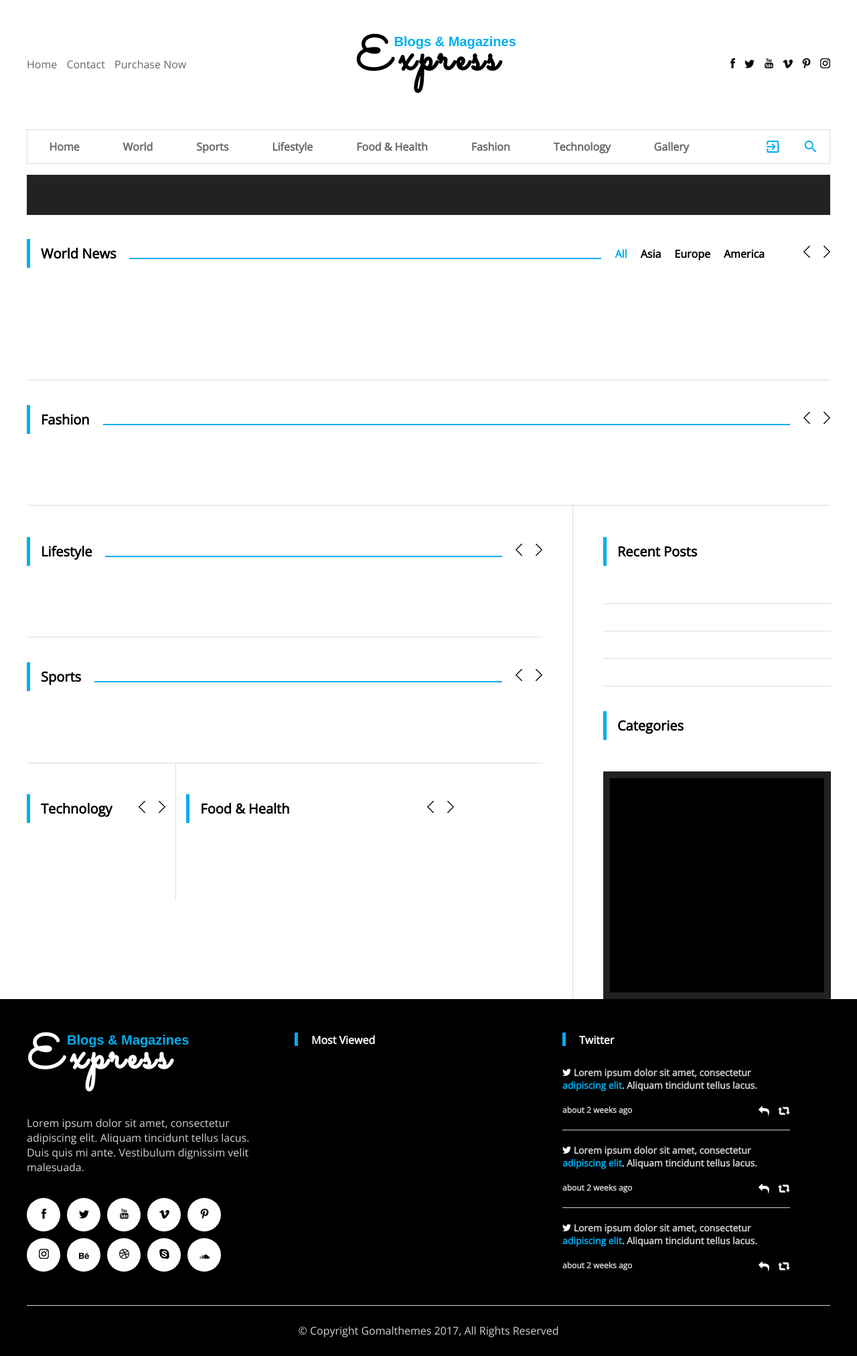
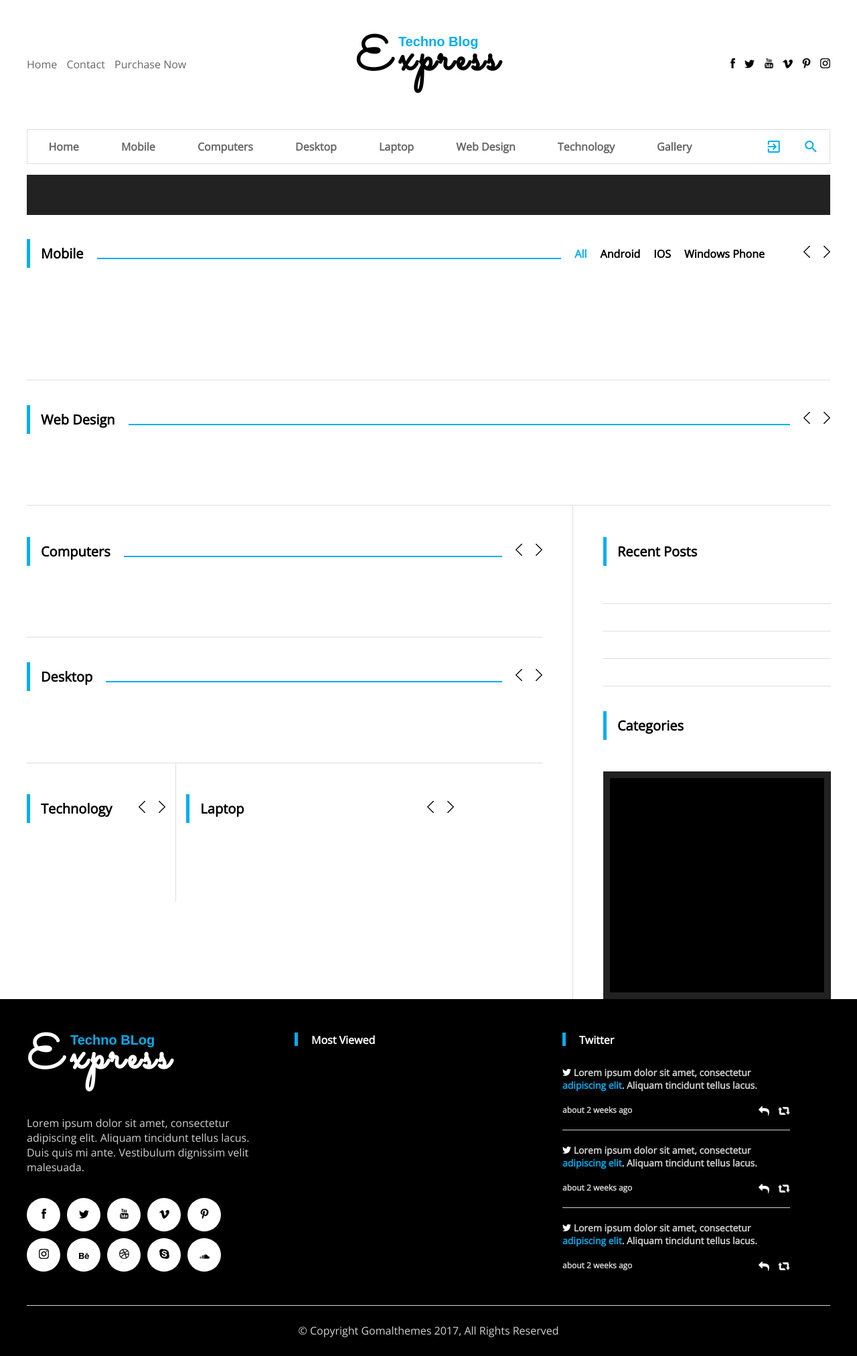
Before and after one commit to 51MQN/TechnoBlog, a PHP site: page / in a window 1280 px wide. Shown: the whole page at 67% size. Run offline with PHP 8.4, Linux system fonts and the light colour scheme; data that the repository does not hold is empty.

Commit message:
redone for techno blog

```diff
--- a/admin/views/layout.php
+++ b/admin/views/layout.php
@@ -2,7 +2,7 @@
 <html lang="en">
 <head>
     <meta name="viewport" content="width=device-width, initial-scale=1">
-    <title>Express Blogs & Magazines</title>
+    <title>Express Techno Blog</title>
     <!-- Bootstrap core CSS -->
     <link rel="stylesheet" href="https://maxcdn.bootstrapcdn.com/bootstrap/4.1.0/css/bootstrap.min.css">
     <link href="https://fonts.googleapis.com/icon?family=Material+Icons" rel="stylesheet">
--- a/admin/views/pages/pagination.php
+++ b/admin/views/pages/pagination.php
@@ -20,7 +20,7 @@ if ($lastpage > 1) {
     } elseif ($lastpage > 5 + ($adjacents * 2)) //enough pages to hide some
     {
 //close to beginning; only hide later pages
-        if ($pageNum < 1 + ($adjacents * 2)) {
+        if ($pageNum < 2 + ($adjacents * 2)) {
             for ($counter = 1; $counter < 4 + ($adjacents * 2); $counter++) {
                 if ($counter == $pageNum) {
                     $pagination .= "<li class=\"page-item active\"><a href='' class='page-link'>$counter</a></li>";
--- a/public/css/category.css
+++ b/public/css/category.css
@@ -105,7 +105,7 @@ a {
     font-family: 'Open Sans Bold', sans-serif;
     text-align: center;
     font-size: 15px;
-    margin: -35px 0 -80px 40px;
+    margin: -35px 0 -80px 48px;
     order: -1;
 }
 
@@ -772,7 +772,7 @@ footer ul {
 }
 
 .footer-info .logo .logo-blog {
-    margin: 0px 0 -25px 40px;
+    margin: 0px 0 -25px 48px;
 }
 
 .footer-info p {
--- a/public/css/index.css
+++ b/public/css/index.css
@@ -118,7 +118,7 @@ a {
     font-family: 'Open Sans Bold', sans-serif;
     text-align: center;
     font-size: 20px;
-    margin: 0px 0 -35px 80px;
+    margin: 0px 0 -35px 30px;
     order: -1;
 }
 
@@ -799,7 +799,7 @@ footer .post-metadata {
 }
 
 .footer-info .logo .logo-blog {
-    margin: 0px 0 -35px 60px;
+    margin: 0px 0 -35px 65px;
 }
 
 .footer-info p {
--- a/public/js/index.js
+++ b/public/js/index.js
@@ -84,7 +84,7 @@ $(document).ready(function () {
         $(".world-news .cat-selector.kinda-blue").removeClass("kinda-blue")
         $(this).addClass("kinda-blue");
         $(".world-news .post-block").data("coffset",0);
-        loadWorldAsync(category, 0, '+');
+        loadMobileAsync(category, 0, '+');
     });
 
     $(".world-news").on("click", ".btn-left.active", function () {
@@ -96,7 +96,7 @@ $(document).ready(function () {
         }else{
             current = current - 12;
             $(".world-news .post-block").data("coffset",current);
-            loadWorldAsync($(".world-news .cat-selector.kinda-blue").data("category"), current, '+');
+            loadMobileAsync($(".world-news .cat-selector.kinda-blue").data("category"), current, '+');
         }
     });
 
@@ -109,7 +109,7 @@ $(document).ready(function () {
         }else{
             current = current + 12;
             $(".world-news .post-block").data("coffset",current);
-            loadWorldAsync($(".world-news .cat-selector.kinda-blue").data("category"), current, '-');
+            loadMobileAsync($(".world-news .cat-selector.kinda-blue").data("category"), current, '-');
         }
     });
 
@@ -122,7 +122,7 @@ $(document).ready(function () {
         }else{
             current = current - 3;
             $(".fashion .post-block").data("coffset",current);
-            loadFashionAsync(current, '+');
+            loadDesignAsync(current, '+');
         }
     });
 
@@ -135,7 +135,7 @@ $(document).ready(function () {
         }else{
             current = current + 3;
             $(".fashion .post-block").data("coffset",current);
-            loadFashionAsync(current, '-');
+            loadDesignAsync(current, '-');
         }
     });
 
@@ -148,7 +148,7 @@ $(document).ready(function () {
         }else{
             current = current - 4;
             $(".lifestyle .post-block").data("coffset",current);
-            loadLifestyleAsync(current, '+');
+            loadComputersAsync(current, '+');
         }
     });
 
@@ -161,7 +161,7 @@ $(document).ready(function () {
         }else{
             current = current + 4;
             $(".lifestyle .post-block").data("coffset",current);
-            loadLifestyleAsync(current, '-');
+            loadComputersAsync(current, '-');
         }
     });
 
@@ -174,7 +174,7 @@ $(document).ready(function () {
         }else{
             current = current - 5;
             $(".sports .post-block").data("coffset",current);
-            loadSportsAsync(current, '+');
+            loadDesktopAsync(current, '+');
         }
     });
 
@@ -187,7 +187,7 @@ $(document).ready(function () {
         }else{
             current = current + 5;
             $(".sports .post-block").data("coffset",current);
-            loadSportsAsync(current, '-');
+            loadDesktopAsync(current, '-');
         }
     });
 
@@ -226,7 +226,7 @@ $(document).ready(function () {
         }else{
             current = current - 4;
             $(".food-health .post-block").data("coffset",current);
-            loadFoodHealthAsync(current, '+');
+            loadLaptopAsync(current, '+');
         }
     });
 
@@ -239,7 +239,7 @@ $(document).ready(function () {
         }else{
             current = current + 4;
             $(".food-health .post-block").data("coffset",current);
-            loadFoodHealthAsync(current, '-');
+            loadLaptopAsync(current, '-');
         }
     });
 
@@ -266,7 +266,7 @@ $(document).ready(function () {
         });
     }
 
-    function loadWorldAsync(category, offset, direction) {
+    function loadMobileAsync(category, offset, direction) {
         $.ajax({
             url: '/index.php?controller=posts&action=getByCategoryDetailed',
             type: 'GET',
@@ -287,11 +287,11 @@ $(document).ready(function () {
         });
     }
 
-    function loadFashionAsync(offset, direction) {
+    function loadDesignAsync(offset, direction) {
         $.ajax({
             url: '/index.php?controller=posts&action=getByCategoryDetailed',
             type: 'GET',
-            data: "category=Fashion&count=3&offset=" + offset,
+            data: "category=web-design&count=3&offset=" + offset,
             success: function (data) {
                 $data = $(data).filter("div");
                 updateArticles($(".fashion .post-preview-detailed"), $data, direction);
@@ -299,11 +299,11 @@ $(document).ready(function () {
         });
     }
 
-    function loadLifestyleAsync(offset, direction) {
+    function loadComputersAsync(offset, direction) {
         $.ajax({
             url: '/index.php?controller=posts&action=getByCategory',
             type: 'GET',
-            data: "category=Lifestyle&count=4&offset=" + offset,
+            data: "category=computers&count=4&offset=" + offset,
             success: function (data) {
                 $data = $(data).filter("div");
                 updateArticles($(".lifestyle .post-preview-large"), $data.eq(0), direction);
@@ -312,11 +312,11 @@ $(document).ready(function () {
         });
     }
 
-    function loadSportsAsync(offset, direction) {
+    function loadDesktopAsync(offset, direction) {
         $.ajax({
             url: '/index.php?controller=posts&action=getByCategoryDetailed',
             type: 'GET',
-            data: "category=Sports&count=1&offset=" + offset,
+            data: "category=desktop&count=1&offset=" + offset,
             success: function (data) {
                 $data = $(data).filter("div");
                 updateArticles($(".sports .post-preview-detailed"), $data, direction);
@@ -325,7 +325,7 @@ $(document).ready(function () {
         $.ajax({
             url: '/index.php?controller=posts&action=getByCategory',
             type: 'GET',
-            data: "category=Sports&count=4&offset=" + (parseInt(offset) + 1),
+            data: "category=desktop&count=4&offset=" + (parseInt(offset) + 1),
             success: function (data) {
                 $data = $(data).filter("div");
                 updateArticles($(".sports .post-preview"), $data, direction);
@@ -345,11 +345,11 @@ $(document).ready(function () {
         });
     }
 
-    function loadFoodHealthAsync(offset, direction) {
+    function loadLaptopAsync(offset, direction) {
         $.ajax({
             url: '/index.php?controller=posts&action=getByCategory',
             type: 'GET',
-            data: "category=food-health&count=4&offset=" + offset,
+            data: "category=laptop&count=4&offset=" + offset,
             success: function (data) {
                 $data = $(data).filter("div");
                 updateArticles($(".food-health .post-preview"), $data, direction)
@@ -373,11 +373,11 @@ $(document).ready(function () {
 
     //main
     loadSliderAsync();
-    loadWorldAsync("World", 0, '+');
-    loadFashionAsync(0, '+');
-    loadLifestyleAsync(0, '+');
-    loadSportsAsync(0, '+');
+    loadMobileAsync("Mobile", 0, '+');
+    loadDesignAsync(0, '+');
+    loadComputersAsync(0, '+');
+    loadDesktopAsync(0, '+');
     loadTechnologyAsync(0, '+');
-    loadFoodHealthAsync(0, '+');
+    loadLaptopAsync(0, '+');
     loadRecenthAsync();
 });
--- a/public/views/layout.php
+++ b/public/views/layout.php
@@ -2,7 +2,7 @@
 <html lang="en">
   <head>
   <meta name="viewport" content="width=device-width, initial-scale = 1.0, maximum-scale=1.0, user-scalable=no" />
-    <title>Express Blogs & Magazines</title>
+    <title>Express Techno Blog</title>
 
     <link href="https://fonts.googleapis.com/css?family=Open+Sans" rel="stylesheet">
     <link href="https://fonts.googleapis.com/css?family=Sacramento" rel="stylesheet">
--- a/public/views/pages/category.php
+++ b/public/views/pages/category.php
@@ -39,7 +39,7 @@
                     <a href="/home/">
                         <h2>
                             <span class="logo-express white">Express</span>
-                            <span class="logo-blog kinda-blue">Blogs & Magazines</span>
+                            <span class="logo-blog kinda-blue">Techno Blog</span>
                         </h2>
                     </a>
                 </div>
--- a/public/views/pages/home.php
+++ b/public/views/pages/home.php
@@ -45,20 +45,20 @@
 
     <section class="category world-news">
         <div class="category-head">
-            <h2>World News</h2>
+            <h2>Mobile</h2>
             <div class="hr-line"></div>
             <nav>
                 <ul>
-                    <li class="cat-selector kinda-blue" data-category="world" data-max-length="<?php echo count(Post::get_by_category(Category::get_by_url_name('world')->id))?>">All</li>
-                    <li class="cat-selector" data-category="asia" data-max-length="<?php echo count(Post::get_by_category(Category::get_by_url_name('asia')))?>">Asia</li>
-                    <li class="cat-selector" data-category="europe" data-max-length="<?php echo count(Post::get_by_category(Category::get_by_url_name('europe')))?>">Europe</li>
-                    <li class="cat-selector" data-category="america" data-max-length="<?php echo count(Post::get_by_category(Category::get_by_url_name('america')))?>">America</li>
+                    <li class="cat-selector kinda-blue" data-category="mobile" data-max-length="<?php echo count(Post::get_by_category(Category::get_by_url_name('mobile')->id))?>">All</li>
+                    <li class="cat-selector" data-category="android" data-max-length="<?php echo count(Post::get_by_category(Category::get_by_url_name('android')))?>">Android</li>
+                    <li class="cat-selector" data-category="ios" data-max-length="<?php echo count(Post::get_by_category(Category::get_by_url_name('ios')))?>">IOS</li>
+                    <li class="cat-selector" data-category="windows-phone" data-max-length="<?php echo count(Post::get_by_category(Category::get_by_url_name('windows-phone')))?>">Windows Phone</li>
 
                     <li>
                         <img class="btn-left" src="/public/img/index/btn-arrow-left.png" alt="btn-left" />
                     </li>
                     <li>
-                        <img class="btn-right <?php echo count(Post::get_by_category(Category::get_by_url_name('world')->id)) > 12 ? "active" : ""?>" src="/public/img/index/btn-arrow-right.png" alt="btn-right" />
+                        <img class="btn-right <?php echo count(Post::get_by_category(Category::get_by_url_name('mobile')->id)) > 12 ? "active" : ""?>" src="/public/img/index/btn-arrow-right.png" alt="btn-right" />
                     </li>
                 </ul>
             </nav>
@@ -143,16 +143,16 @@
 
     </section>
 
-    <section class="category fashion" data-max-length="<?php echo count(Post::get_by_category(Category::get_by_url_name('fashion')->id))?>">
+    <section class="category fashion" data-max-length="<?php echo count(Post::get_by_category(Category::get_by_url_name('web-design')->id))?>">
         <div class="category-head">
-            <h2>Fashion</h2>
+            <h2>Web Design</h2>
             <div class="hr-line"></div>
             <nav>
                 <ul>
                     <li class="btn-left">
                         <img src="/public/img/index/btn-arrow-left.png" alt="btn-left" />
                     </li>
-                    <li class="btn-right <?php echo count(Post::get_by_category(Category::get_by_url_name('fashion')->id)) > 3 ? "active" : ""?>">
+                    <li class="btn-right <?php echo count(Post::get_by_category(Category::get_by_url_name('web-design')->id)) > 3 ? "active" : ""?>">
                         <img src="/public/img/index/btn-arrow-right.png" alt="btn-right" />
                     </li>
                 </ul>
@@ -191,16 +191,16 @@
 
     <div class="two-col nowrap">
         <div class="left-col">
-            <section class="category lifestyle" data-max-length="<?php echo count(Post::get_by_category(Category::get_by_url_name('lifestyle')->id))?>">
+            <section class="category lifestyle" data-max-length="<?php echo count(Post::get_by_category(Category::get_by_url_name('computers')->id))?>">
                 <div class="category-head">
-                    <h2>Lifestyle</h2>
+                    <h2>Computers</h2>
                     <div class="hr-line"></div>
                     <nav>
                         <ul>
                             <li class="btn-left">
                                 <img src="/public/img/index/btn-arrow-left.png" alt="btn-left" />
                             </li>
-                            <li class="btn-right <?php echo count(Post::get_by_category(Category::get_by_url_name('lifestyle')->id)) > 4 ? "active" : ""?>">
+                            <li class="btn-right <?php echo count(Post::get_by_category(Category::get_by_url_name('computers')->id)) > 4 ? "active" : ""?>">
                                 <img src="/public/img/index/btn-arrow-right.png" alt="btn-right" />
                             </li>
                         </ul>
@@ -237,16 +237,16 @@
 
             </section>
 
-            <section class="category sports" data-max-length="<?php echo count(Post::get_by_category(Category::get_by_url_name('sports')->id))?>">
+            <section class="category sports" data-max-length="<?php echo count(Post::get_by_category(Category::get_by_url_name('desktop')->id))?>">
                 <div class="category-head">
-                    <h2>Sports</h2>
+                    <h2>Desktop</h2>
                     <div class="hr-line"></div>
                     <nav>
                         <ul>
                             <li class="btn-left">
                                 <img src="/public/img/index/btn-arrow-left.png" alt="btn-left" />
                             </li>
-                            <li class="btn-right <?php echo count(Post::get_by_category(Category::get_by_url_name('sports')->id)) > 5 ? "active" : ""?>">
+                            <li class="btn-right <?php echo count(Post::get_by_category(Category::get_by_url_name('desktop')->id)) > 5 ? "active" : ""?>">
                                 <img src="/public/img/index/btn-arrow-right.png" alt="btn-right" />
                             </li>
                         </ul>
@@ -326,16 +326,16 @@
 
                 </section>
 
-                <section class="category food-health" data-max-length="<?php echo count(Post::get_by_category(Category::get_by_url_name('food-health')->id))?>">
+                <section class="category food-health" data-max-length="<?php echo count(Post::get_by_category(Category::get_by_url_name('laptop')->id))?>">
                     <div class="category-head">
-                        <h2>Food &amp; Health</h2>
+                        <h2>Laptop</h2>
                         <div class="hr-line"></div>
                         <nav>
                             <ul>
                                 <li class="btn-left">
                                     <img src="/public/img/index/btn-arrow-left.png" alt="btn-left" />
                                 </li>
-                                <li class="btn-right <?php echo count(Post::get_by_category(Category::get_by_url_name('food-health')->id)) > 4 ? "active" : ""?>">
+                                <li class="btn-right <?php echo count(Post::get_by_category(Category::get_by_url_name('laptop')->id)) > 4 ? "active" : ""?>">
                                     <img src="/public/img/index/btn-arrow-right.png" alt="btn-right" />
                                 </li>
                             </ul>
@@ -387,7 +387,7 @@
                     <a href="/home/">
                         <h2>
                             <span class="logo-express white">Express</span>
-                            <span class="logo-blog kinda-blue">Blogs &amp; Magazines</span>
+                            <span class="logo-blog kinda-blue">Techno BLog</span>
                         </h2>
                     </a>
                 </div>
--- a/public/views/pages/home_header.php
+++ b/public/views/pages/home_header.php
@@ -13,7 +13,7 @@
             <a href="/home/">
                 <h1>
                     <span class="logo-express black">Express</span>
-                    <span class="logo-blog kinda-blue">Blogs &amp; Magazines</span>
+                    <span class="logo-blog kinda-blue">Techno Blog</span>
                 </h1>
             </a>
         </div>
@@ -58,19 +58,19 @@
                 <a href="/home/">Home</a>
             </li>
             <li class="not-selected-button">
-                <a href="/home/categories/world/">World</a>
+                <a href="/home/categories/mobile/">Mobile</a>
             </li>
             <li class="not-selected-button">
-                <a href="/home/categories/sports/">Sports</a>
+                <a href="/home/categories/computers/">Computers</a>
             </li>
             <li class="not-selected-button">
-                <a href="/home/categories/lifestyle/">Lifestyle</a>
+                <a href="/home/categories/desktop/">Desktop</a>
             </li>
             <li class="not-selected-button">
-                <a href="/home/categories/food-health/">Food &amp; Health</a>
+                <a href="/home/categories/laptop/">Laptop</a>
             </li>
             <li class="not-selected-button">
-                <a href="/home/categories/fashion/">Fashion</a>
+                <a href="/home/categories/web-design/">Web Design</a>
             </li>
             <li class="not-selected-button">
                 <a href="/home/categories/technology/">Technology</a>
--- a/public/views/pages/post_page.php
+++ b/public/views/pages/post_page.php
@@ -247,7 +247,7 @@
                     <a href="/home/">
                         <h2>
                             <span class="logo-express white">Express</span>
-                            <span class="logo-blog kinda-blue">Blogs & Magazines</span>
+                            <span class="logo-blog kinda-blue">Techno Blog</span>
                         </h2>
                     </a>
                 </div>
```
Also changed, not shown: public/views/pages/catpost_header.php (+7 -20 lines), uploader/files/5b0db5255d5f17.77756070.post-sample.jpeg (added).
